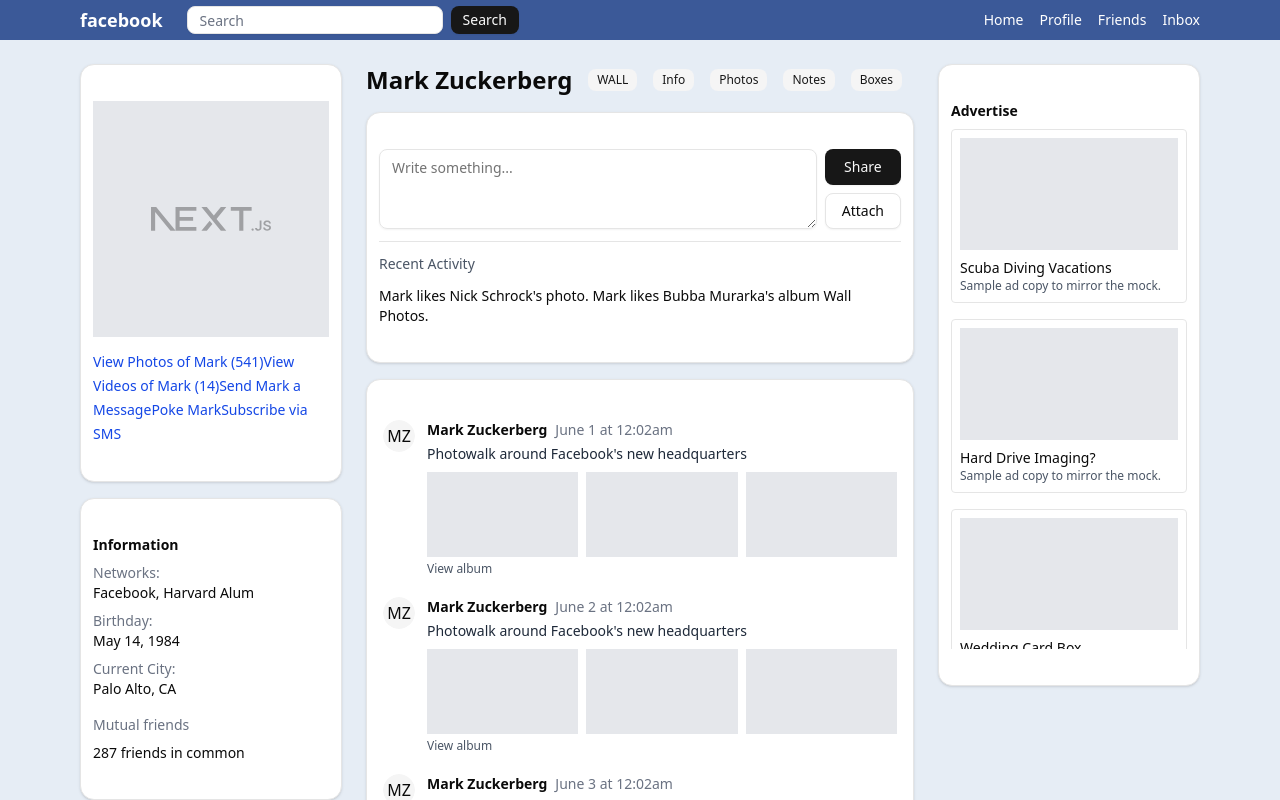
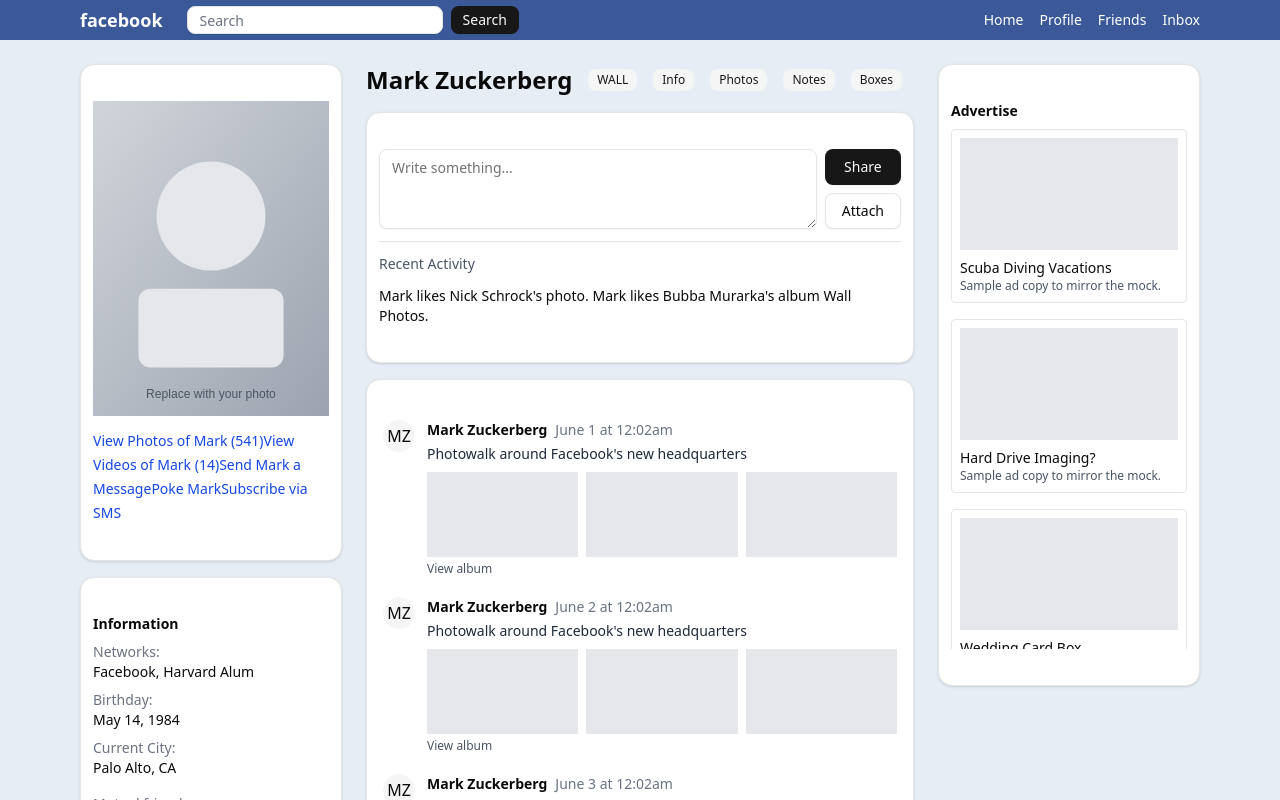
Before and after one commit to Karlcamp162/wall, a Next.js app: page / in a window 1280 px wide. Shown: the top 800 px of the page. Built offline with nearby package versions, Linux system fonts and the light colour scheme.

Commit message:
feat: larger left sidebar profile photo with replaceable placeholder

```diff
--- a/app/page.js
+++ b/app/page.js
@@ -41,8 +41,8 @@
         <div className="col-span-3 space-y-4">
           <Card>
             <CardContent className="p-3">
-              <div className="aspect-square w-full bg-gray-200 flex items-center justify-center">
-                <Image src="/next.svg" width={120} height={120} alt="profile" className="opacity-30" />
+              <div className="w-full bg-gray-200 flex items-center justify-center overflow-hidden" style={{aspectRatio: "3/4"}}>
+                <Image src="/profile-placeholder.svg" width={400} height={520} alt="Profile placeholder" className="w-full h-full object-cover" />
               </div>
               <div className="mt-3 space-y-1">
                 <SidebarLink>View Photos of Mark (541)</SidebarLink>
```
Also changed, not shown: public/profile-placeholder.svg (added).
